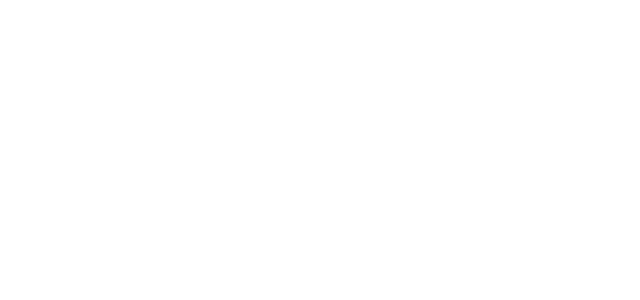
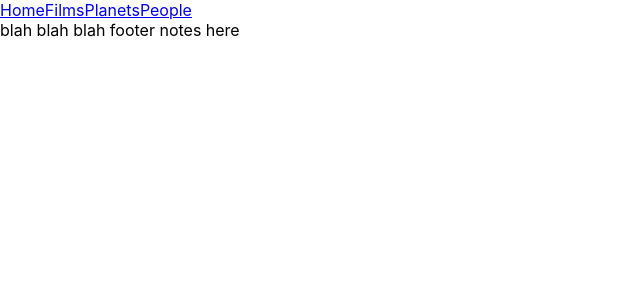
Before and after one commit to stjohnj0331/tr_swapi_proj, a React (Create React App) app in the folder star-wars-app/: page / in a window 1280 px wide. Before the commit this address had no page. Shown: the top 300 px of the page, without its empty margins (0-640 px from the left). Built offline with nearby package versions, Linux system fonts and the light colour scheme; no server answers.

Commit message:
first commit

```diff
--- a/star-wars-app/src/App.js
+++ b/star-wars-app/src/App.js
@@ -1,5 +1,5 @@
 import './App.css';
-import { BrowserRouter, Routes, Route } from "react-router-dom"
+import { BrowserRouter, Link, Routes, Route } from "react-router-dom"
 import {Films} from "./components/films"
 import {Planets} from "./components/planets"
 import {People} from "./components/people"
@@ -8,12 +8,23 @@
 function App() {
   return (
     <BrowserRouter>
+    <header className='nav'>
+      <section>
+        <Link to="/">Home</Link>
+        <Link to ='/films'>Films</Link>
+        <Link to ='/planets'>Planets</Link>
+        <Link to ='/people'>People</Link>
+      </section>
+    </header>
       <Routes>
           {/* <Route index element={<Home />} /> */}
           <Route path="films" element={<Films />} />
           <Route path="planets" element={<Planets />} />
           <Route path="people" element={<People />} />
       </Routes>
+      <footer>
+        blah blah blah footer notes here
+      </footer>
     </BrowserRouter>
   );
 }
--- a/star-wars-app/src/components/people.js
+++ b/star-wars-app/src/components/people.js
@@ -0,0 +1,46 @@
+import { useState, useEffect } from 'react'
+
+let url = 'https://swapi.dev/api/films';
+
+export const People = () => {
+    const [people, getPeople] = useState([]);
+
+    getPeople()
+
+    return(
+        <h1>People</h1>
+    )
+}
+
+async function getPeople(){
+    try{
+        const fetchedFilms = await fetch(url)
+            .then(res => res.json())
+            //.then(res => {console.log({res});return res})
+            //films.push(...res.results)
+            //.then(res => {url = res.next; return res})
+            .then(res => res.results)
+            //.then(res.map(p => ({...p, id: +getFilmID(p.url)})))
+            //console.log(res)
+        films.push(...fetchedFilms);
+    }catch(ex){
+        console.error("Error reading films", ex.message);
+    }
+    console.log("***all the films are ", films);
+    renderFilms(films);
+}
+
+const renderFilms = films => {
+    console.log("in render")
+    const divs = films.map(film => {
+      const el = document.createElement('div');
+      el.addEventListener('click', () => goToPersonPage(film.id));
+      el.textContent = film.title;
+      return el;
+    })
+    filmsSection.replaceChildren(...divs)
+  }
+
+const styles = {
+
+}
```
Also changed, not shown: star-wars-app/src/index.js (line endings or trailing spaces).
